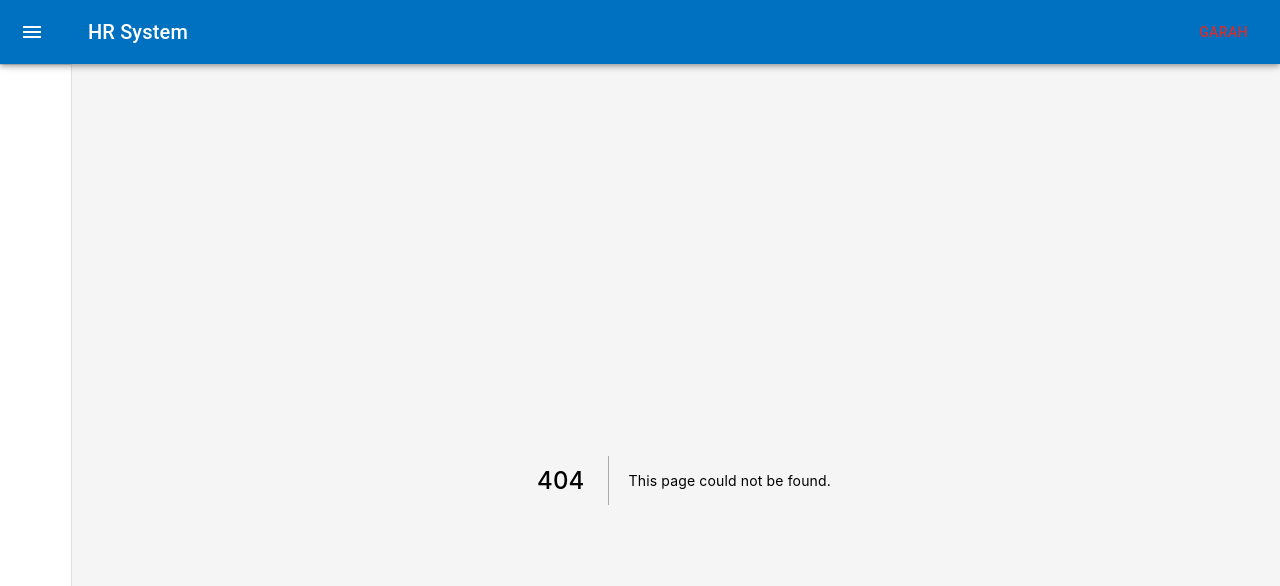
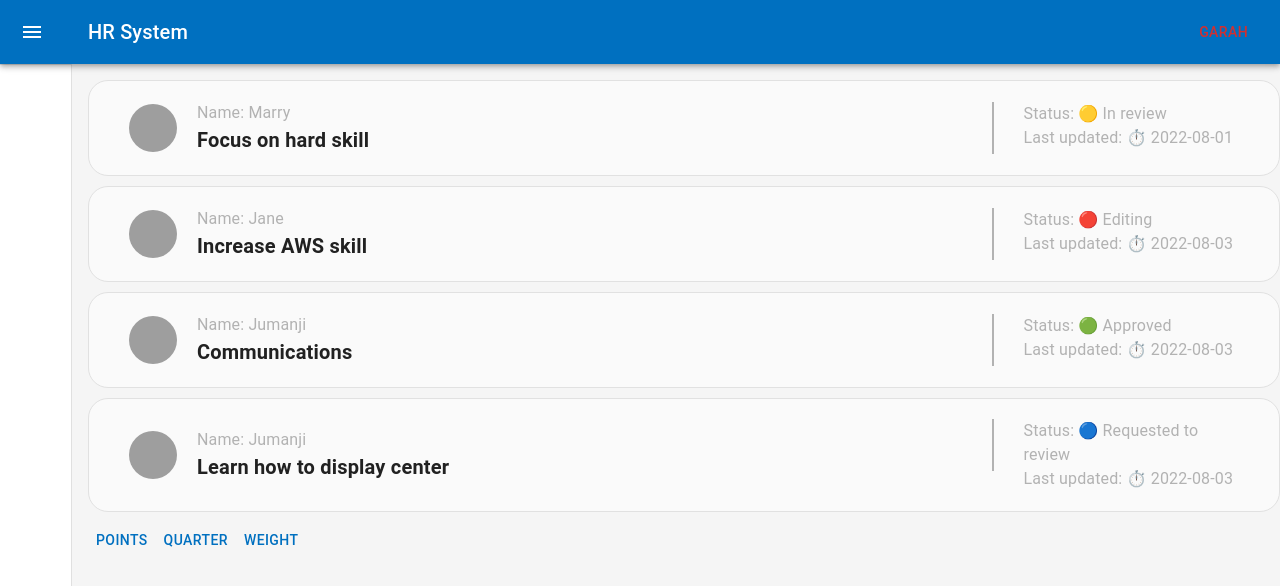
Before and after one commit to nestsolutionsllc/nest-hr, a Next.js app in the folder frontend/: page /okr in a window 1280 px wide. Before the commit this address had no page. Shown: the top 586 px of the page. Built offline with nearby package versions, Linux system fonts and the light colour scheme; grey boxes are pictures that could not be loaded.

Commit message:
feat: added okr list
feat: added okr list

```diff
--- /dev/null
+++ b/frontend/src/components/okr/AllUsersOkr.tsx
@@ -0,0 +1,63 @@
+import React from "react";
+import { Box, Typography, Avatar } from "@mui/material";
+
+const styles = {
+  listContainer: {
+    backgroundColor: "#fafafa",
+    width: "100%",
+    border: "1px solid #e1e1e1",
+    borderRadius: 5,
+    display: "flex",
+    alignItems: "center",
+    marginBottom: "10px",
+    padding: "20px 40px",
+    justifyContent: "space-between",
+    cursor: "pointer",
+  },
+  leftContainer: {
+    display: "flex",
+    alignItems: "center",
+    flex: 3,
+  },
+  divider: {
+    height: "52px",
+    border: "1px solid #b2b2b2",
+    margin: "0 30px",
+  },
+  title: {
+    fontWeight: 600,
+    fontSize: 20,
+  },
+};
+
+const mockData = {
+  userId: 4,
+  username: "Jumanji",
+  profileImg: "https://picsum.photos/60",
+  lastUpdated: "2022-08-03",
+  okrTitle: "Learn how to display center",
+  status: "🔵 Requested to review", // editing, approved, reviewed
+};
+
+const AllUsersOkr: React.FC<typeof mockData> = props => {
+  return (
+    <Box sx={styles.listContainer} onClick={() => console.log(props.userId)}>
+      <Box sx={styles.leftContainer}>
+        <Avatar sx={{ width: "48px", height: "48px" }} src={props.profileImg}></Avatar>
+        <Box ml="20px">
+          <Typography color={"#b2b2b2"}>Name: {props.username}</Typography>
+          <Typography sx={styles.title}>{props.okrTitle}</Typography>
+        </Box>
+      </Box>
+      <Box display="flex" flex={1}>
+        <Box sx={styles.divider} />
+        <Box>
+          <Typography color={"#b2b2b2"}>Status: {props.status}</Typography>
+          <Typography color={"#b2b2b2"}>Last updated: ⏱️ {props.lastUpdated}</Typography>
+        </Box>
+      </Box>
+    </Box>
+  );
+};
+
+export default AllUsersOkr;
--- /dev/null
+++ b/frontend/src/pages/okr/index.tsx
@@ -0,0 +1,77 @@
+import React, { FC, useState } from "react";
+import { Button, Box } from "@mui/material";
+import ModalComp from "../../components/okr/modal/Modal";
+import Body from "../../components/okr/modal/Body";
+// import { MockType } from "../../components/okr/modal/type";
+import AllUsersOkr from "../../components/okr/AllUsersOkr";
+
+const MockData = [
+  {
+    userId: 1,
+    username: "Marry",
+    profileImg: "https://picsum.photos/200",
+    lastUpdated: "2022-08-01",
+    okrTitle: "Focus on hard skill",
+    status: "🟡 In review ", // editing, approved, reviewed
+  },
+  {
+    userId: 2,
+    username: "Jane",
+    profileImg: "https://picsum.photos/100",
+    lastUpdated: "2022-08-03",
+    okrTitle: "Increase AWS skill",
+    status: "🔴 Editing ", // editing, approved, reviewed
+  },
+  {
+    userId: 3,
+    username: "Jumanji",
+    profileImg: "https://picsum.photos/50",
+    lastUpdated: "2022-08-03",
+    okrTitle: "Communications",
+    status: "🟢 Approved", // editing, approved, reviewed
+  },
+  {
+    userId: 4,
+    username: "Jumanji",
+    profileImg: "https://picsum.photos/60",
+    lastUpdated: "2022-08-03",
+    okrTitle: "Learn how to display center",
+    status: "🔵 Requested to review", // editing, approved, reviewed
+  },
+];
+export type OkrListType = typeof MockData[0];
+
+const Modal: FC = () => {
+  const [type, setType] = useState<string>("");
+  const [open, setOpen] = useState<boolean>(false);
+  const [mockData, setMockData] = useState({
+    points: { ResultType: "$", StartValue: 0, EndValue: 100, Decimals: 0 },
+    quarter: { year: "2022", season: "full year" },
+    weight: [
+      { ResultType: "mongoDB", percent: "0" },
+      { ResultType: "next", percent: "0" },
+      { ResultType: "AWS", percent: "0" },
+      { ResultType: "express", percent: "0" },
+    ],
+  });
+  const Handle = (children: string) => {
+    setOpen(true);
+    setType(children);
+  };
+
+  return (
+    <Box>
+      {MockData.map((data, index) => (
+        <AllUsersOkr {...data} key={index} />
+      ))}
+      <ModalComp mockData={mockData} type={type} setMockData={setMockData} setOpen={setOpen} open={open}>
+        <Body mockData={mockData} type={type} />
+      </ModalComp>
+      <Button onClick={() => Handle("points")}>points</Button>
+      <Button onClick={() => Handle("quarter")}>quarter</Button>
+      <Button onClick={() => Handle("weight")}>weight</Button>
+    </Box>
+  );
+};
+
+export default Modal;
```
Also changed, not shown: frontend/src/pages/okrlist/index.tsx (added, +77 -0 lines), 1 other file (tests, documents, lock files or other folders).
